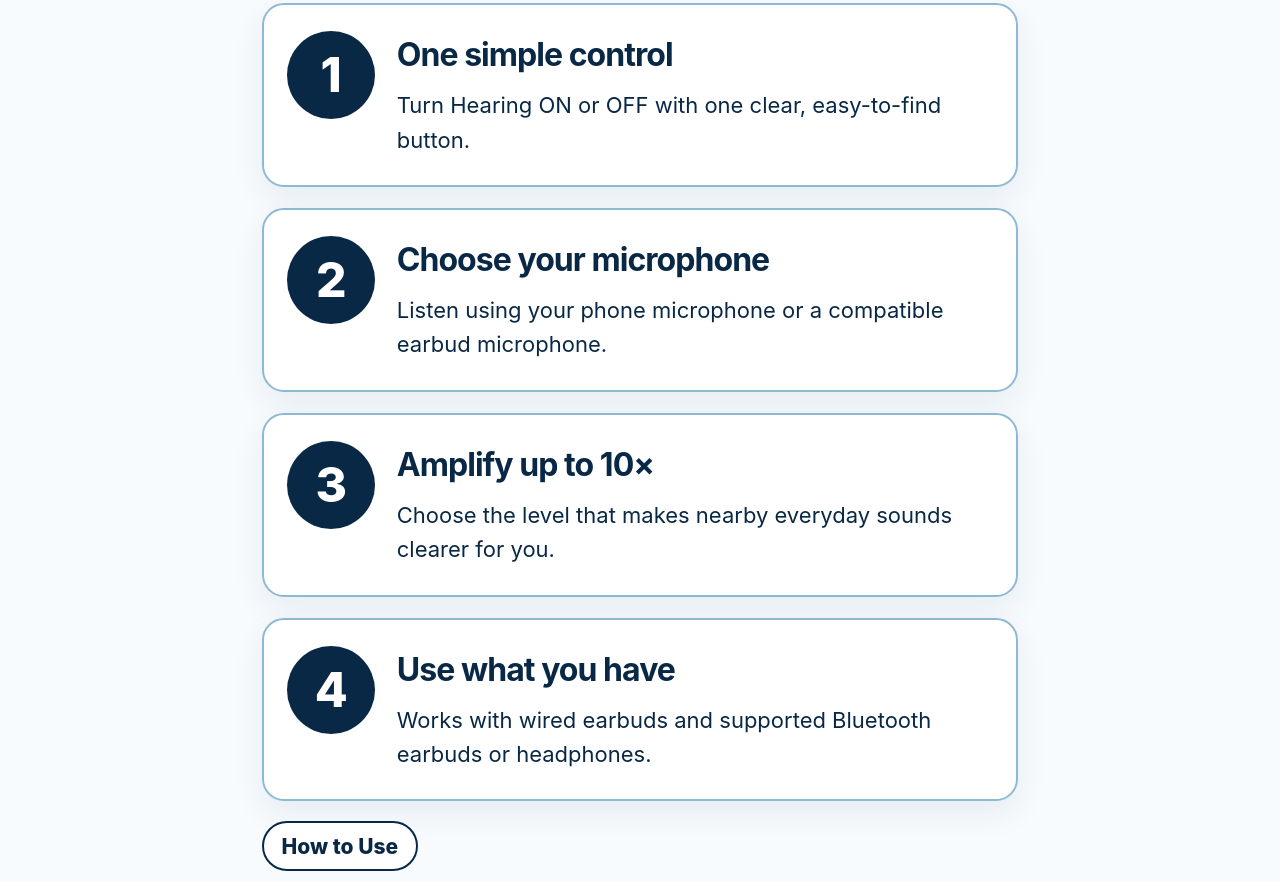
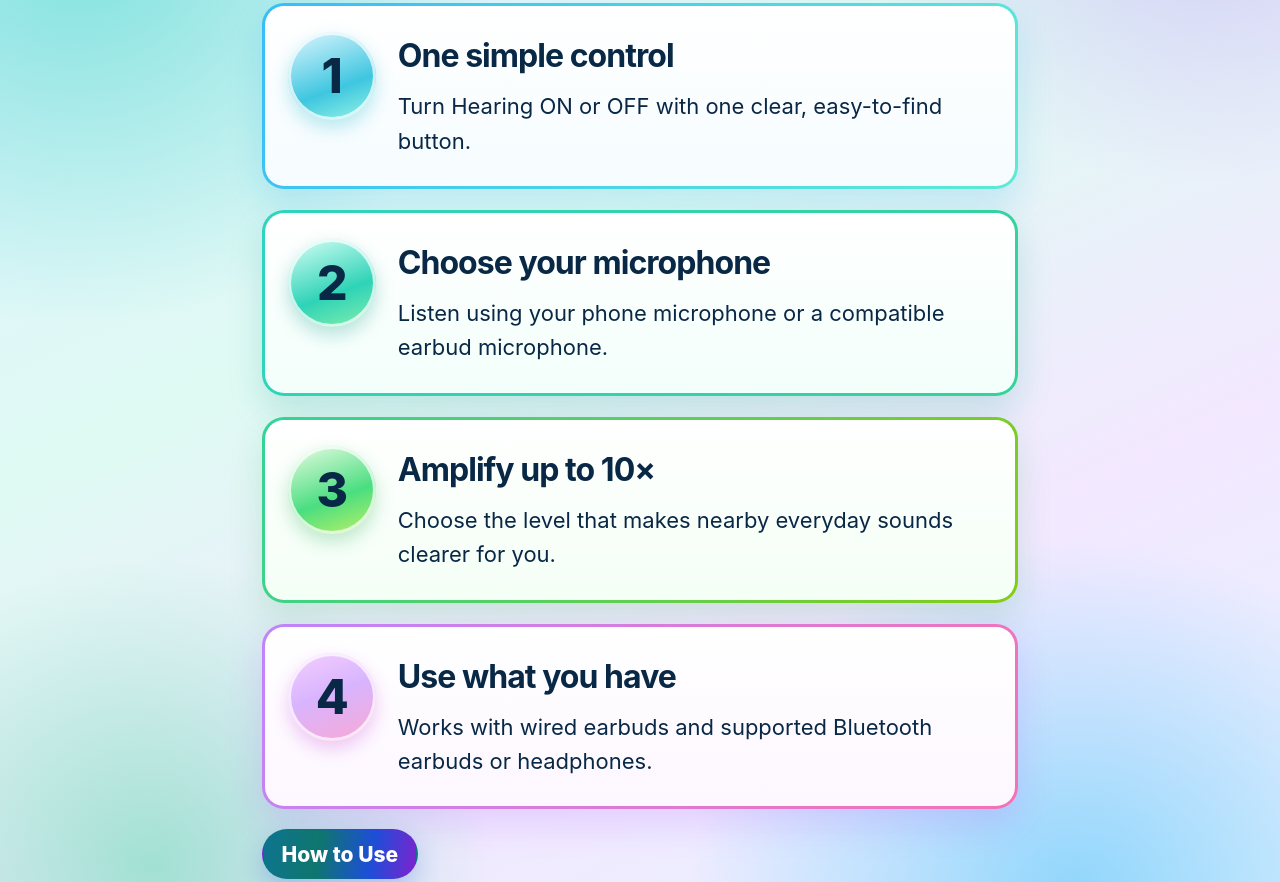
Before and after one commit to nathansridings-cmyk/hearing-assistant, a plain HTML site: page index.html in a window 1280 px wide. Shown: the part 1344-2226 px from the top of the page. Drawn offline with Linux system fonts and the light colour scheme.

Commit message:
Add aurora color to the Made to be easy section.
Give the section a soft northern-lights wash and a different blue, teal, green, or purple accent on each step card, with dark text kept on the light cards.

Co-authored-by: nathansridings-cmyk <nathansridings-cmyk@users.noreply.github.com>

```diff
--- a/styles.css
+++ b/styles.css
@@ -140,10 +140,80 @@
   .guide-page .nav-link,.guide-page .header-link{font-size:20px}
 }
 
-/* Home "Made to be easy" reuses the How to Use step cards. */
-.feature-section{background:#f7fbfe;padding-left:0;padding-right:0}
+/* Home "Made to be easy" reuses the How to Use step cards, on a soft aurora field. */
+.feature-section{
+  position:relative;
+  padding-left:0;
+  padding-right:0;
+  background-color:#e7f6ff;
+  background-image:
+    radial-gradient(ellipse 46% 42% at 6% 18%, rgba(45, 212, 191, .55), transparent 72%),
+    radial-gradient(ellipse 40% 36% at 94% 12%, rgba(192, 132, 252, .42), transparent 70%),
+    radial-gradient(ellipse 42% 38% at 84% 92%, rgba(56, 189, 248, .5), transparent 72%),
+    radial-gradient(ellipse 38% 34% at 12% 90%, rgba(52, 211, 153, .42), transparent 70%),
+    radial-gradient(ellipse 32% 28% at 46% 0%, rgba(244, 114, 182, .32), transparent 68%),
+    linear-gradient(155deg, #f8fdff 0%, var(--carolina-light) 18%, #dffaf3 42%, #f3e8ff 68%, #e5f4ff 100%);
+}
 .feature-section .section-heading{max-width:none;margin-bottom:1.75rem}
-.feature-section .nav-link{font-size:21px}
+.feature-section .eyebrow{color:var(--navy)}
+.feature-section .guide-steps li{
+  border:3px solid transparent;
+  background-color:transparent;
+  background-repeat:no-repeat;
+  background-origin:padding-box, border-box;
+  background-clip:padding-box, border-box;
+}
+.feature-section .step-num{
+  color:var(--navy);
+  box-shadow:inset 0 0 0 3px rgba(255,255,255,.72);
+}
+.feature-section .guide-steps li:nth-child(1){
+  background-image:linear-gradient(#fff, #f5fcff), linear-gradient(120deg, #38bdf8, #5eead4);
+  box-shadow:0 16px 34px rgba(14, 165, 233, .18);
+}
+.feature-section .guide-steps li:nth-child(1) .step-num{
+  background:linear-gradient(160deg, #e0f7ff, #3ec6e0 62%, #99f6e4);
+  box-shadow:inset 0 0 0 3px rgba(255,255,255,.72), 0 8px 18px rgba(14, 180, 200, .28);
+}
+.feature-section .guide-steps li:nth-child(2){
+  background-image:linear-gradient(#fff, #f3fffb), linear-gradient(120deg, #2dd4bf, #34d399);
+  box-shadow:0 16px 34px rgba(13, 148, 136, .18);
+}
+.feature-section .guide-steps li:nth-child(2) .step-num{
+  background:linear-gradient(160deg, #d9fff6, #2ed3b7 60%, #86efac);
+  box-shadow:inset 0 0 0 3px rgba(255,255,255,.72), 0 8px 18px rgba(13, 148, 136, .28);
+}
+.feature-section .guide-steps li:nth-child(3){
+  background-image:linear-gradient(#fff, #f4fff6), linear-gradient(120deg, #34d399, #84cc16);
+  box-shadow:0 16px 34px rgba(22, 163, 74, .16);
+}
+.feature-section .guide-steps li:nth-child(3) .step-num{
+  background:linear-gradient(160deg, #ecfce5, #4ade80 58%, #bef264);
+  box-shadow:inset 0 0 0 3px rgba(255,255,255,.72), 0 8px 18px rgba(22, 163, 74, .26);
+}
+.feature-section .guide-steps li:nth-child(4){
+  background-image:linear-gradient(#fff, #fdf7ff), linear-gradient(120deg, #c084fc, #f472b6);
+  box-shadow:0 16px 34px rgba(168, 85, 247, .18);
+}
+.feature-section .guide-steps li:nth-child(4) .step-num{
+  background:linear-gradient(160deg, #f5d0fe, #d8b4fe 46%, #f9a8d4);
+  box-shadow:inset 0 0 0 3px rgba(255,255,255,.72), 0 8px 18px rgba(192, 38, 211, .24);
+}
+.feature-section .nav-link{
+  font-size:21px;
+  color:#fff;
+  border-color:transparent;
+  background:linear-gradient(100deg, #0e7490 0%, #0f766e 36%, #1d4ed8 70%, #7e22ce 100%);
+  box-shadow:0 10px 24px rgba(29, 78, 216, .24);
+}
+.feature-section .nav-link:hover{
+  color:#fff;
+  background:linear-gradient(100deg, #155e75 0%, #115e59 36%, #1e3a8a 70%, #6b21a8 100%);
+}
+.feature-section .nav-link:focus-visible{
+  outline:3px solid var(--navy);
+  outline-offset:4px;
+}
 @media(max-width:640px){
   .feature-section .nav-link{width:100%}
 }
```
